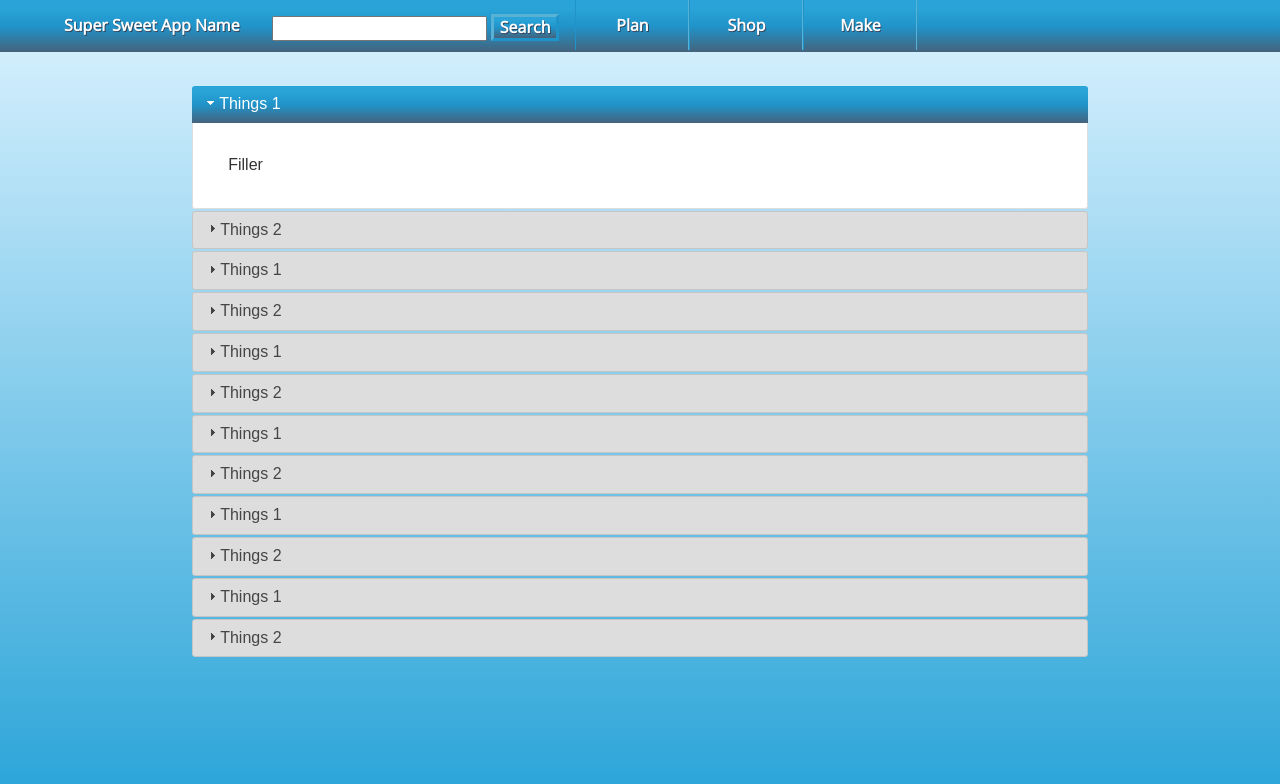
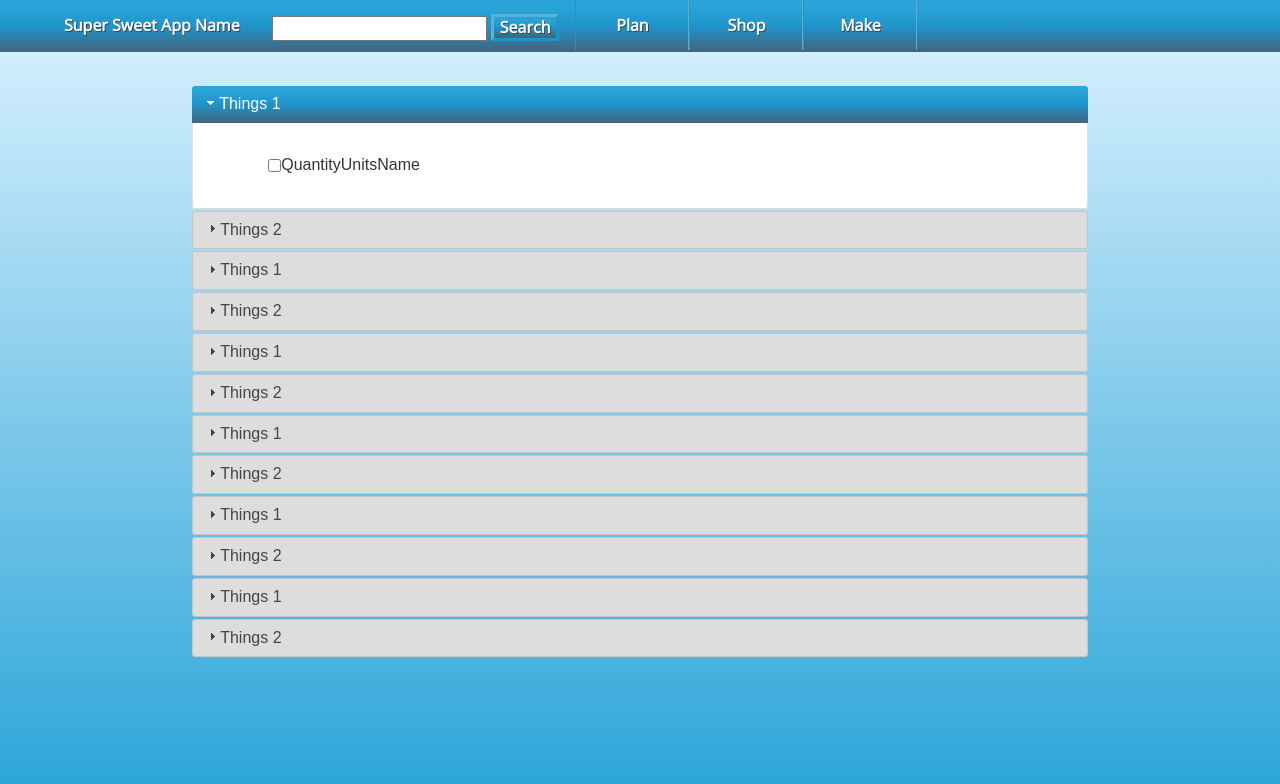
Before and after one commit to lightyn/listlight, a website: page source/clientBrowser/index.html in a window 1280 px wide. Drawn offline with nearby package versions, Linux system fonts and the light colour scheme.

Commit message:
Added base list item fields.

```diff
--- a/source/clientBrowser/index.html
+++ b/source/clientBrowser/index.html
@@ -19,14 +19,16 @@
 		<nav class="navContainer">
 			<ul id="headerUi">
 				<li class="liLogo">Super Sweet App Name</li>
-				<li class="liSearchbar"><form action="js/scripts.js">
+				<li class="liSearchbar">
+                    <form action="js/scripts.js">
 						<input type="text" tabindex ="1" class="searchbar" name="searchbar">
 						<input type="submit" tabindex = "2" class="button" value="Search">
-					</form></li>
+					</form>
+                </li>
 				<div class="crushedButtons">
-				<li class="liUi" tabindex="3">Plan</li>
-				<li class="liUi" tabindex="4">Shop</li>
-				<li class="liUi" tabindex="5">Make</li>
+		            <li class="liUi" tabindex="3">Plan</li>
+		            <li class="liUi" tabindex="4">Shop</li>
+		            <li class="liUi" tabindex="5">Make</li>
 				</div>
 			</ul>
 		</nav>
@@ -37,8 +39,12 @@
 			<div class="group">
 			<h3>Things 1</h3>
 				<div>
-					<p> Filler
-					</p>
+					<ul class="listItem">
+                        <input type="checkbox">
+                        <li>Quantity</li>
+                        <li>Units</li>
+                        <li>Name</li>
+					</ul>
 				</div>
 			</div>
 			<div class="group">
--- a/source/clientBrowser/scss/style.scss
+++ b/source/clientBrowser/scss/style.scss
@@ -94,6 +94,10 @@ cursor: pointer;
 	font-weight: 700;
 }
 
+.listItem {
+	display: flex;
+}
+
 #headerUi {
 	margin: 0;
 	padding: 0rem 0rem 0rem 3rem;
```
Also changed, not shown: source/clientBrowser/style.css, 1 other file.
